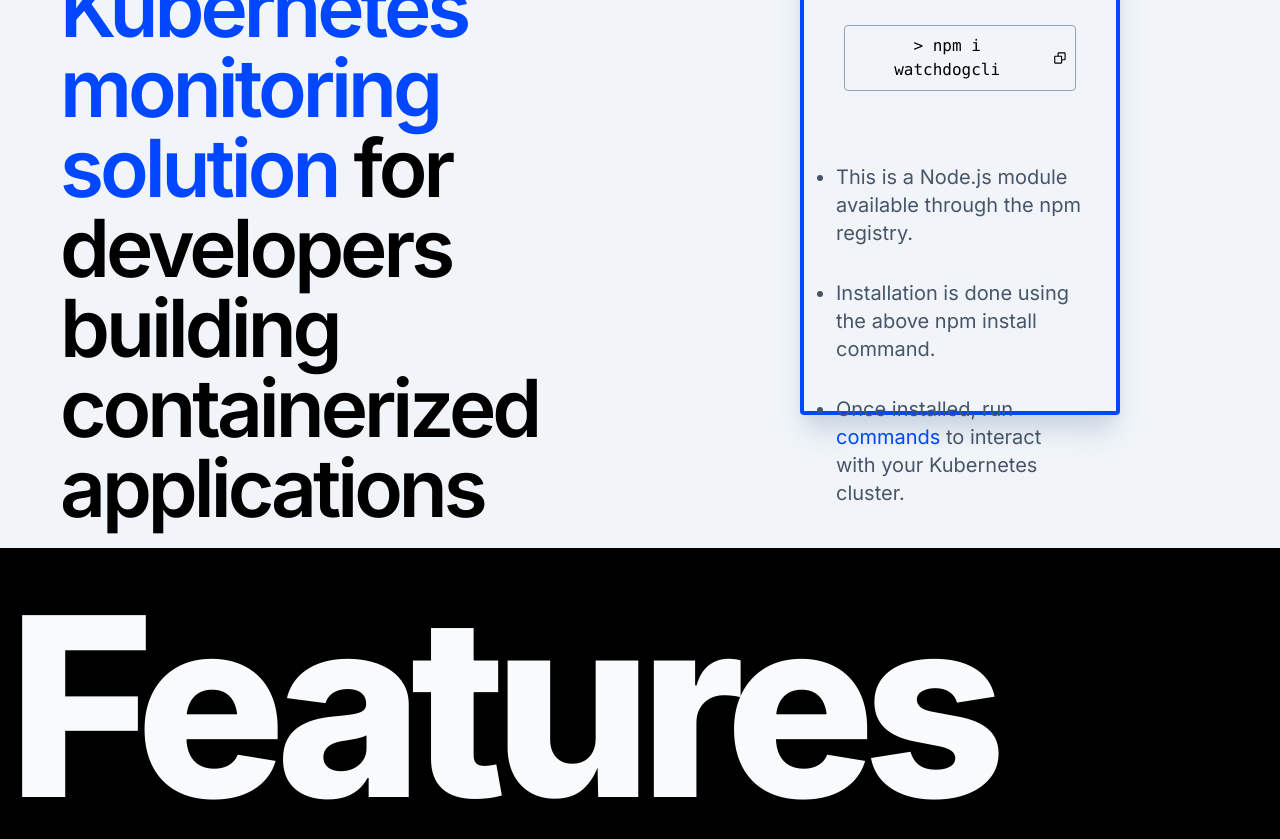
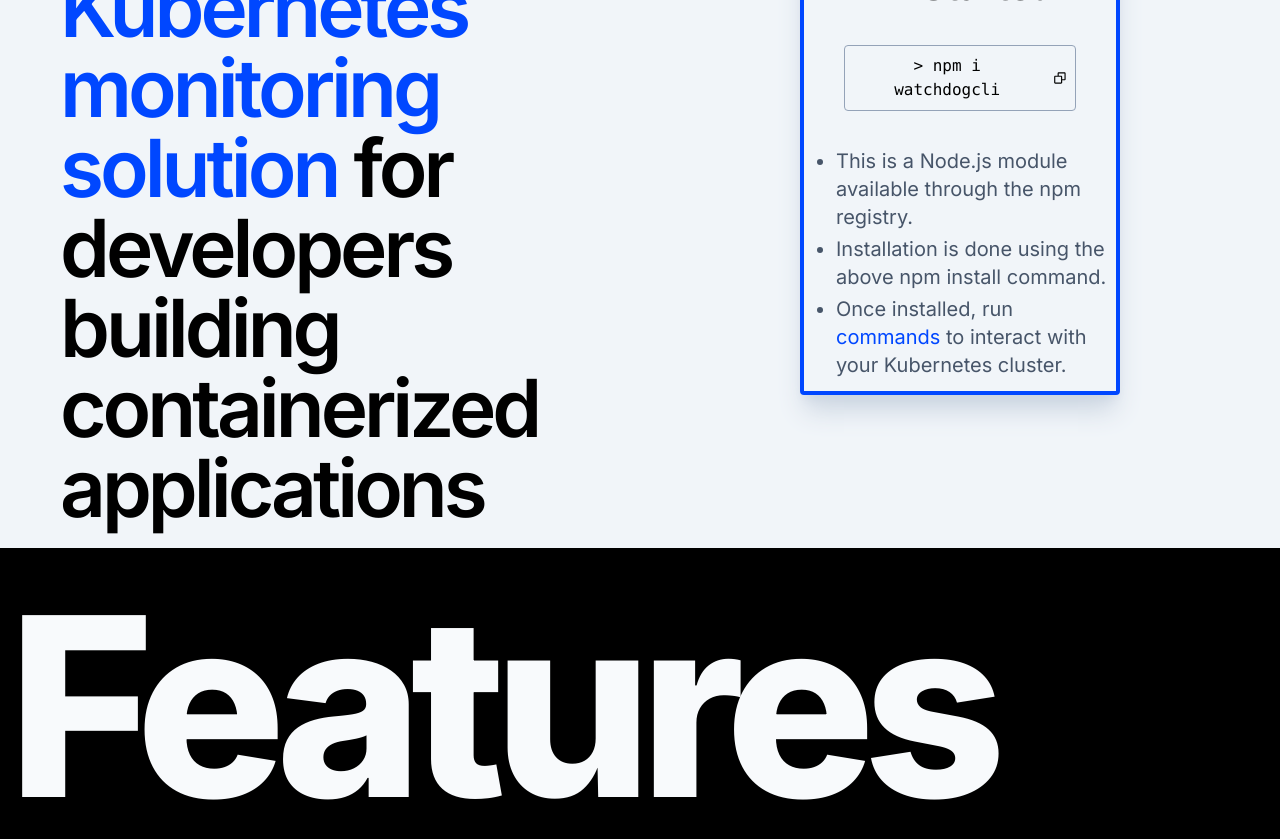
Before and after one commit to ajaxabernathy/ponyBot-splash, a Next.js app: page / in a window 1280 px wide. Shown: the part 1200-2039 px from the top of the page. Built offline with nearby package versions, Linux system fonts and the light colour scheme.

Commit message:
switched box height to auto and changed ul padding

```diff
--- a/components/features-card-one.tsx
+++ b/components/features-card-one.tsx
@@ -24,7 +24,7 @@ function FeaturesCardOne() {
           for developers building containerized applications
         </div>
         <div className='w-1/2 hidden md:grid place-items-center'>
-          <div className='h-2/3 w-1/2 m-4 p-2 border-4 shadow-slate-300 shadow-xl border-theme-blue rounded'>
+          <div className='h-auto w-1/2 m-4 p-2 border-4 shadow-slate-300 shadow-xl border-theme-blue rounded'>
             <div className='flex items-center justify-start'>
               <Image src={logo} width={100} height={100} alt='WatchDog Logo' />
 
@@ -50,14 +50,14 @@ function FeaturesCardOne() {
                 ) : null}
               </div>
             </div>
-            <ul className='p-6 text-slate-600 list-disc text-xl'>
-              <li className='py-4'>
+            <ul className='pl-6 text-slate-600 list-disc text-xl'>
+              <li className='py-1'>
                 This is a Node.js module available through the npm registry.
               </li>
-              <li className='py-4'>
+              <li className='pb-1'>
                 Installation is done using the above npm install command.
               </li>
-              <li className='py-4'>
+              <li className='pb-1'>
                 Once installed, run{' '}
                 <span className='text-theme-blue decoration-solid underline-offset-1'>
                   <Link href='https://github.com/WatchDogCLI/WatchDog/blob/main/README.md'>
```
